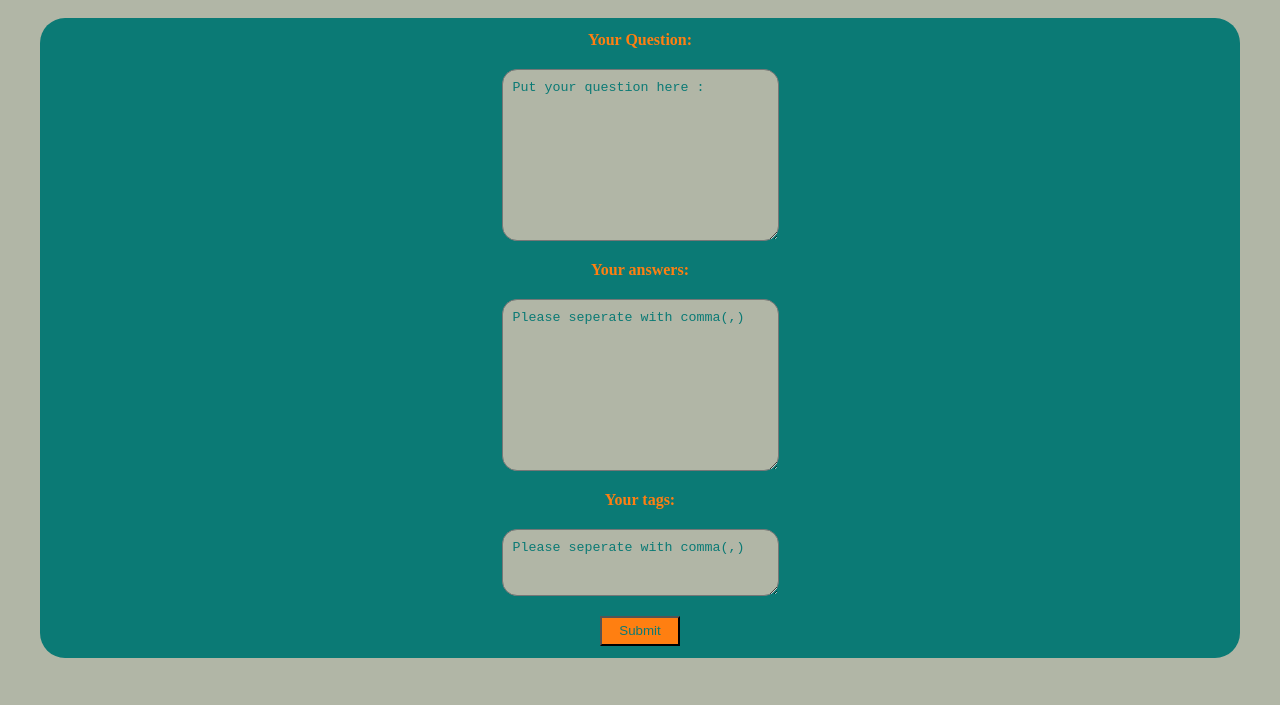
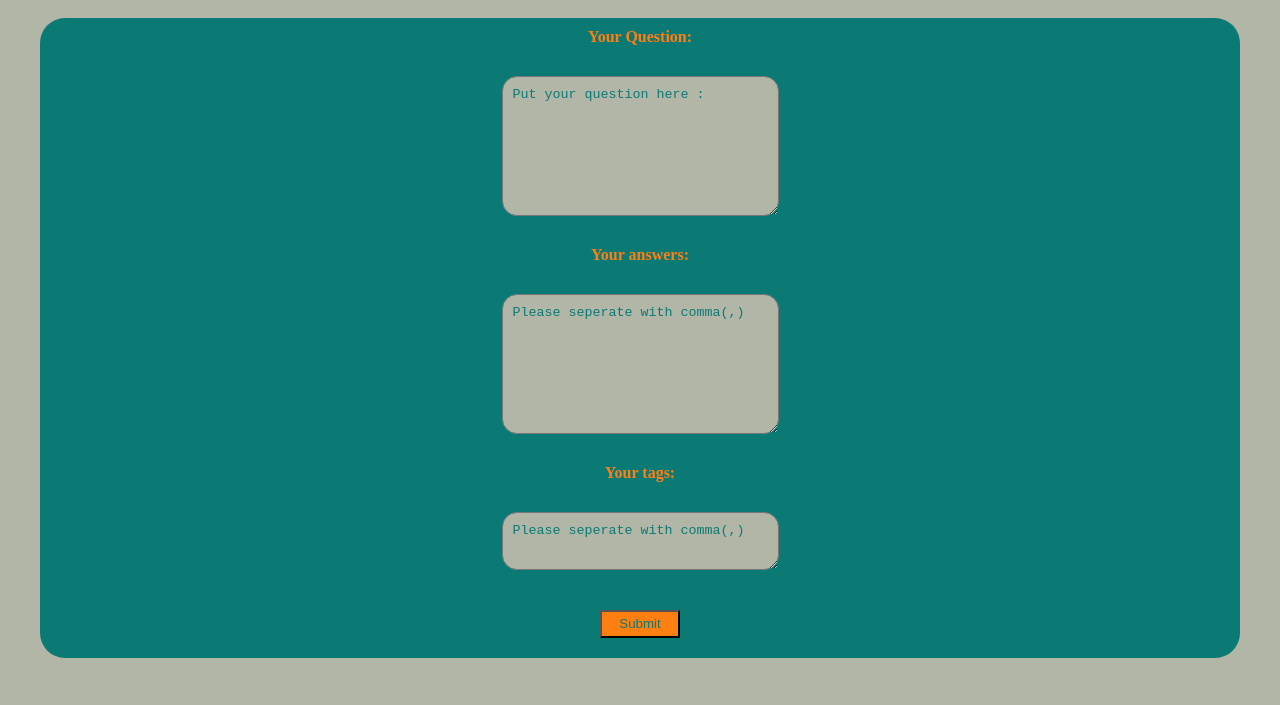
Before and after one commit to tsimvris/DoYouKnow, a plain HTML site: page Pages/newquestion.html in a window 1280 px wide. Shown: the part 42-747 px from the top of the page. Drawn offline with Linux system fonts and the light colour scheme.

Commit message:
fixed Form margins

```diff
--- a/CSS-Components/new-question.css
+++ b/CSS-Components/new-question.css
@@ -1,5 +1,4 @@
 .add-question-form {
-  margin: 40px auto;
   display: flex;
   justify-content: center;
   align-items: center;
@@ -17,6 +16,9 @@ textarea {
   background-color: var(--background-color);
   color: var(--generic-color);
 }
+label {
+  margin: 10px;
+}
 ::placeholder {
   color: var(--generic-color);
 }
@@ -24,5 +26,6 @@ textarea {
   background-color: var(--icons-button-color);
   color: var(--generic-color);
   width: 80px;
-  height: 30px;
+  height: 35px;
+  margin: 20px auto;
 }
```
